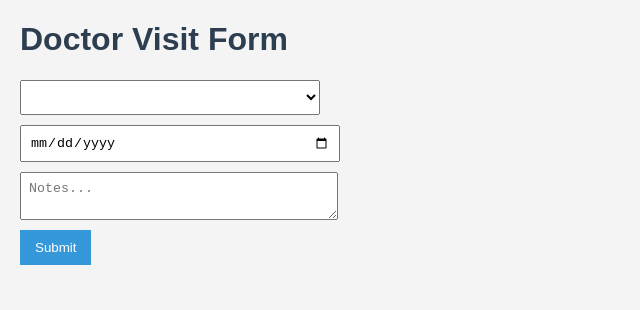
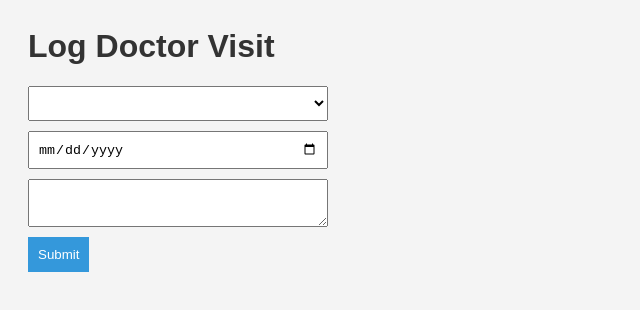
Before and after one commit to Aktiar0403/SanjHealthcare, a plain HTML site: page employee.html in a window 1280 px wide. Shown: the whole page, without its empty margins (0-640 px from the left). Drawn offline with Linux system fonts and the light colour scheme.

Commit message:
Add files via upload

```diff
--- a/css/styles.css
+++ b/css/styles.css
@@ -1,23 +1 @@
-
-body {
-  font-family: Arial, sans-serif;
-  margin: 20px;
-  padding: 0;
-  background: #f4f4f4;
-}
-h1 {
-  color: #2c3e50;
-}
-input, select, textarea {
-  display: block;
-  margin: 10px 0;
-  padding: 8px;
-  width: 300px;
-}
-button {
-  padding: 10px 15px;
-  background: #3498db;
-  color: white;
-  border: none;
-  cursor: pointer;
-}
+body { font-family: Arial; background: #f4f4f4; padding: 20px; } h1 { color: #333; } input, select, textarea { display: block; margin: 10px 0; padding: 8px; width: 300px; } button { background: #3498db; color: white; padding: 10px; border: none; cursor: pointer; }
--- /dev/null
+++ b/data/doctors.json
@@ -0,0 +1 @@
+[{"name": "Dr. Rakesh Sharma"},{"name": "Dr. Anita Kapoor"}]
--- a/employee.html
+++ b/employee.html
@@ -1,18 +1 @@
-
-<!DOCTYPE html>
-<html lang="en">
-<head>
-  <meta charset="UTF-8" />
-  <meta name="viewport" content="width=device-width, initial-scale=1.0" />
-  <title>Log Doctor Visit</title>
-  <link rel="stylesheet" href="css/styles.css" />
-</head>
-<body>
-  <h1>Doctor Visit Form</h1>
-  <select id="doctor-select"></select>
-  <input type="date" id="visit-date">
-  <textarea id="notes" placeholder="Notes..."></textarea>
-  <button onclick="submitVisit()">Submit</button>
-  <script type="module" src="js/visits.js"></script>
-</body>
-</html>
+<html><head><title>Employee</title><link rel='stylesheet' href='css/styles.css'></head><body><h1>Log Doctor Visit</h1><select id='doctor-select'></select><input type='date' id='visit-date'><textarea id='notes'></textarea><button onclick='submitVisit()'>Submit</button><script type='module' src='js/visits.js'></script></body></html>
--- /dev/null
+++ b/js/auth.js
@@ -0,0 +1 @@
+// Firebase login logic here
--- /dev/null
+++ b/js/dashboard.js
@@ -0,0 +1 @@
+// Firebase dashboard viewing logic here
--- /dev/null
+++ b/js/visits.js
@@ -0,0 +1 @@
+// Firebase visit logging logic here
```
Also changed, not shown: dashboard.html (+1 -15 lines), index.html (+1 -15 lines), js/firebase.js (+3 -19 lines), login.html (+1 -17 lines).
